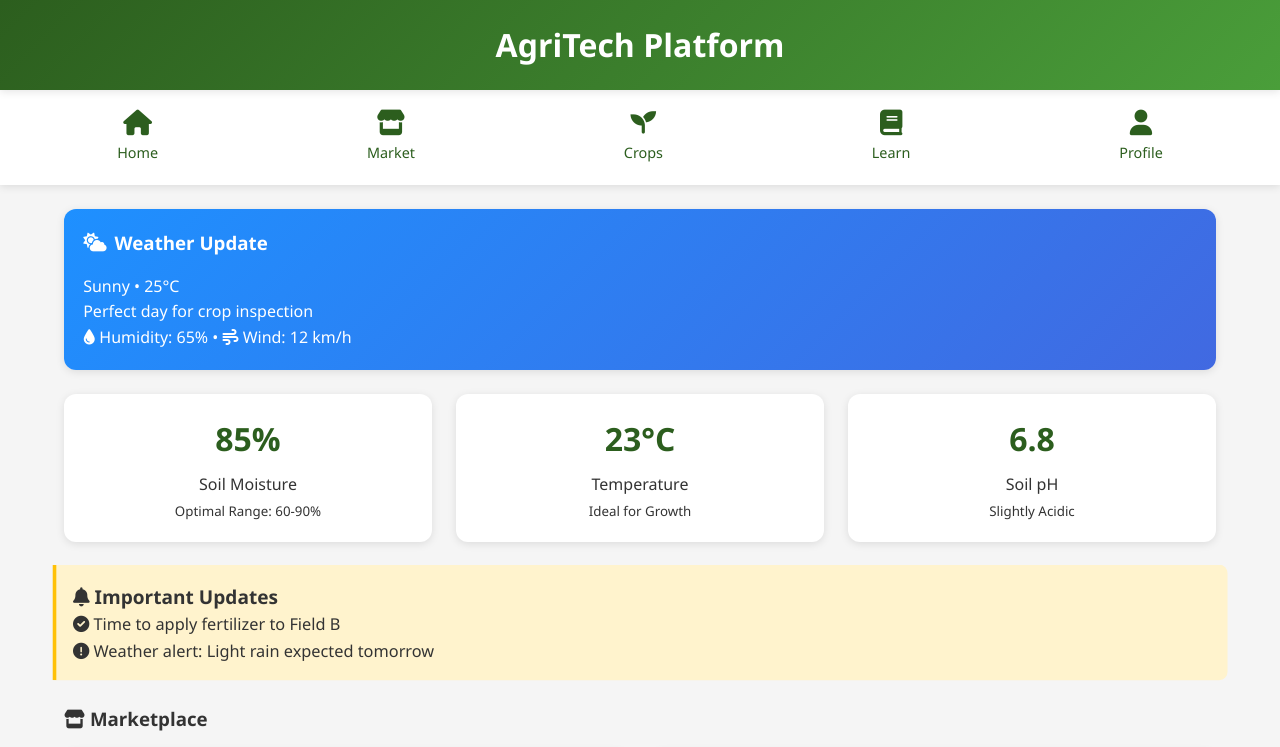
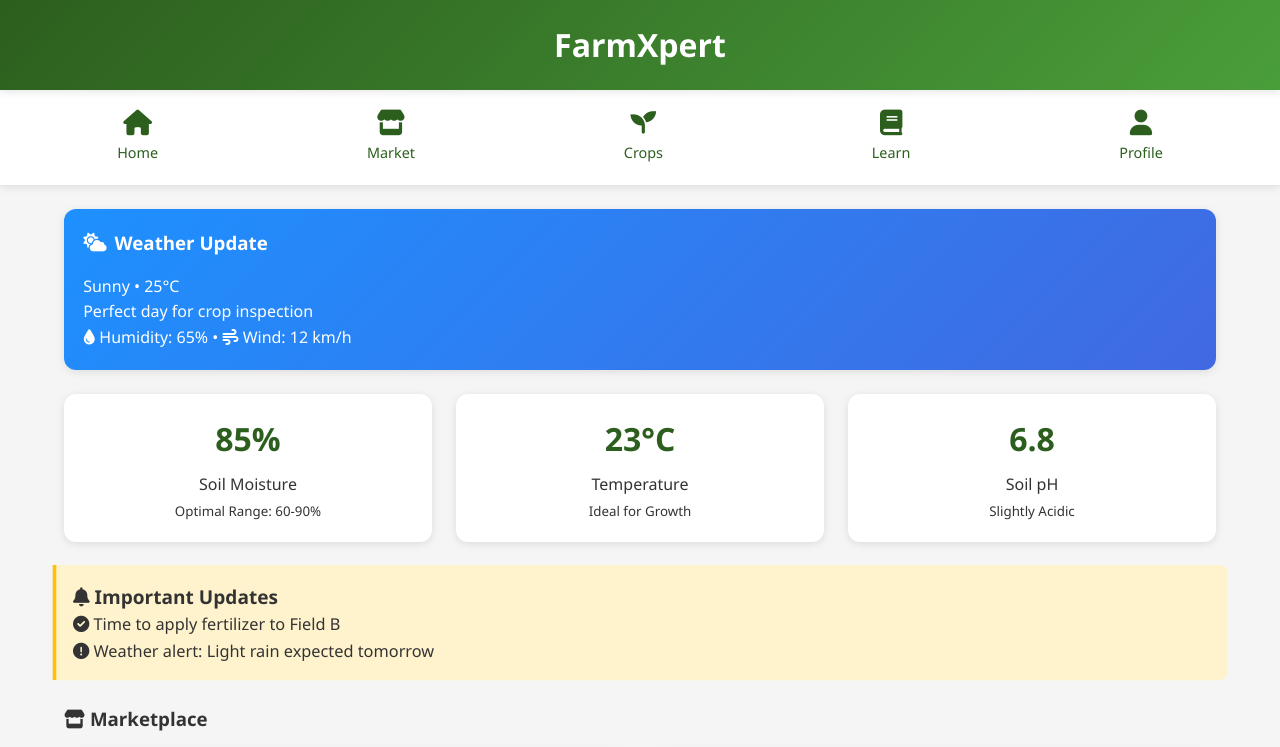
Before and after one commit to asmkhalid111/FarmXpert-For-Farmer, a plain HTML site: page index.html in a window 1280 px wide. Shown: the top 747 px of the page. Drawn offline with Linux system fonts and the light colour scheme.

Commit message:
Update index.html

```diff
--- a/index.html
+++ b/index.html
@@ -265,7 +265,7 @@
   </head>
   <body>
     <div class="header">
-      <h1>AgriTech Platform</h1>
+      <h1>FarmXpert</h1>
     </div>
 
     <div class="nav-bar">
```
